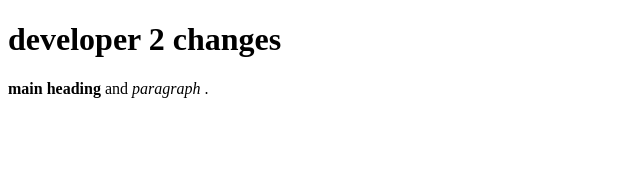
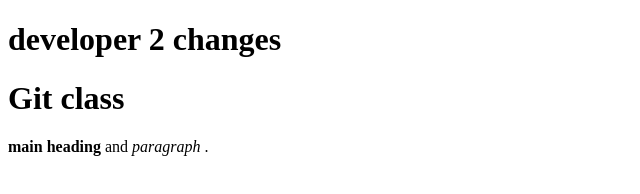
Before and after one commit to hanumanulayamini/myfirstrepo, a plain HTML site: page index.html in a window 1280 px wide. Shown: the whole page, without its empty margins (0-640 px from the left). Drawn offline with Linux system fonts and the light colour scheme.

Commit message:
Update index.html

```diff
--- a/index.html
+++ b/index.html
@@ -5,6 +5,7 @@
     </head>
     <body>
         <h1>developer 2 changes</h1>
+        <h1>Git class</h1>
              <strong>main heading</strong> and <em> paragraph </em>.
         </p>
     </body>
```
